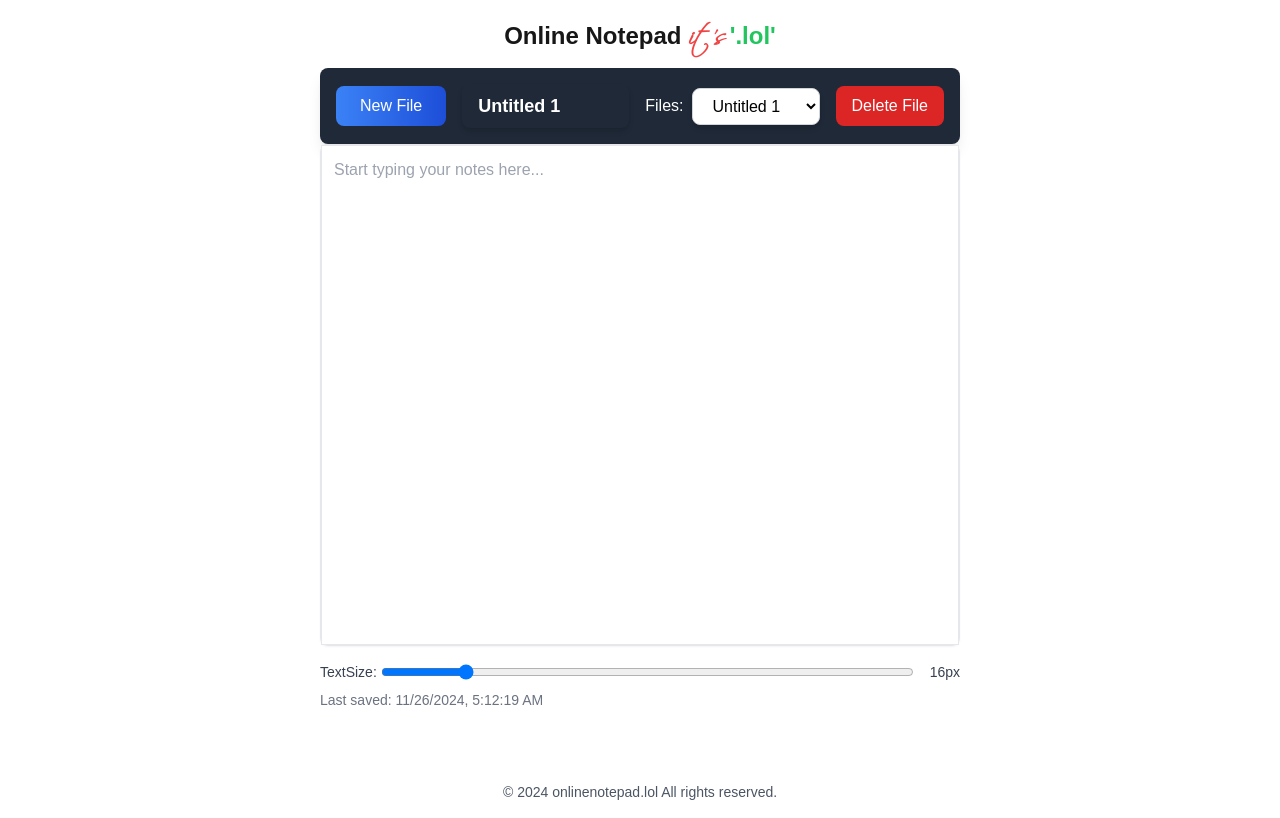
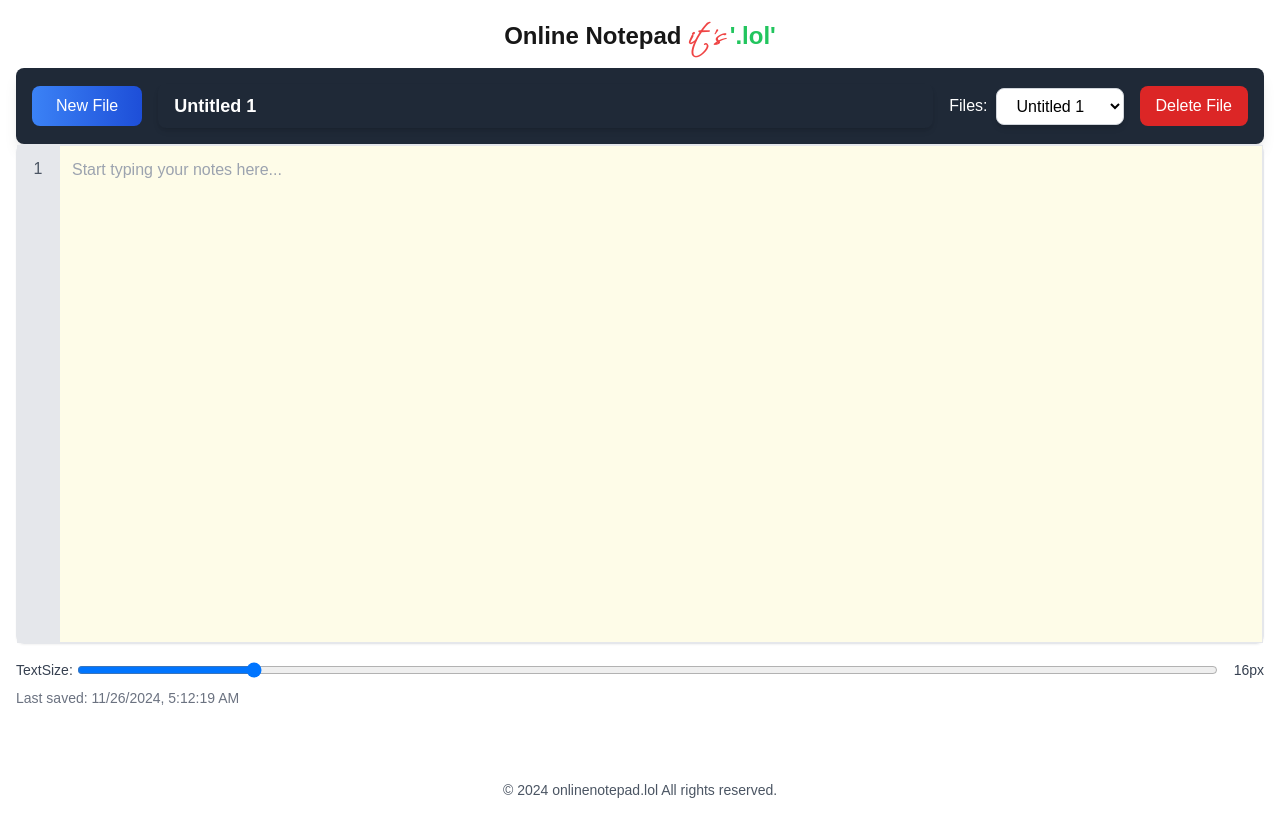
Before and after one commit to aajinn/onlinenotepad.lol, a Next.js app: page /notepad in a window 1280 px wide. Both pictures are taken after a click on the button "New File". Built offline with nearby package versions, Linux system fonts and the light colour scheme.

Commit message:
added index for lines

```diff
--- a/app/components/Notepad.tsx
+++ b/app/components/Notepad.tsx
@@ -23,6 +23,7 @@ export default function Notepad() {
             lastSaved: string;
         }[]
     >([]);
+
     const [
         currentFileId,
         setCurrentFileId,
@@ -33,8 +34,10 @@ export default function Notepad() {
         useRef<HTMLTextAreaElement>(
             null,
         );
+    const lineNumbersRef =
+        useRef<HTMLDivElement>(null);
 
-    // Load files from localStorage on mount
+    // Load files and text size from localStorage
     useEffect(() => {
         const savedFiles =
             localStorage.getItem(
@@ -68,7 +71,6 @@ export default function Notepad() {
         }
     }, []);
 
-    // Save files to localStorage whenever they change
     useEffect(() => {
         localStorage.setItem(
             'notepadFiles',
@@ -76,7 +78,6 @@ export default function Notepad() {
         );
     }, [files]);
 
-    // Save text size to localStorage when it changes
     useEffect(() => {
         localStorage.setItem(
             'textSize',
@@ -84,7 +85,6 @@ export default function Notepad() {
         );
     }, [textSize]);
 
-    // Create a new file
     const createNewFile = () => {
         const newFile = {
             id: Date.now().toString(),
@@ -99,7 +99,6 @@ export default function Notepad() {
         setCurrentFileId(newFile.id);
     };
 
-    // Update current file content
     const updateCurrentFileContent = (
         newContent: string,
     ) => {
@@ -119,7 +118,6 @@ export default function Notepad() {
         );
     };
 
-    // Update current file name
     const updateCurrentFileName = (
         newName: string,
     ) => {
@@ -136,7 +134,6 @@ export default function Notepad() {
         );
     };
 
-    // Delete the current file
     const deleteCurrentFile = () => {
         if (!currentFileId) return;
         const updatedFiles =
@@ -153,14 +150,33 @@ export default function Notepad() {
         );
     };
 
-    // Get the current file
     const currentFile = files.find(
         (file) =>
             file.id === currentFileId,
     );
 
+    const getLineNumbers = (
+        content: string,
+    ) => {
+        const lines =
+            content.split('\n');
+        return lines.map(
+            (_, index) => index + 1,
+        );
+    };
+
+    const syncScroll = () => {
+        if (
+            textareaRef.current &&
+            lineNumbersRef.current
+        ) {
+            lineNumbersRef.current.scrollTop =
+                textareaRef.current.scrollTop;
+        }
+    };
+
     return (
-        <div className="container mx-auto p-4 max-w-full md:max-w-2xl">
+        <div className="w-full p-4 max-w-full">
             <h1 className="text-2xl font-bold mb-4 text-center">
                 Online Notepad{' '}
                 <span
@@ -186,9 +202,8 @@ export default function Notepad() {
                     &apos;.lol&apos;
                 </Link>
             </h1>
-
             {/* File Management */}
-            <div className="flex flex-col md:flex-row justify-between items-center bg-gray-800 p-4 rounded-lg shadow-lg">
+            <div className="flex flex-col md:flex-row justify-between items-center bg-gray-800 p-4 rounded-lg shadow-lg ">
                 <button
                     onClick={
                         createNewFile
@@ -264,9 +279,47 @@ export default function Notepad() {
                     Delete File
                 </button>
             </div>
+            {/* Text Area with Line Numbers */}
 
-            {/* Text Area */}
-            <div className="flex flex-col md:flex-row border rounded-lg shadow-sm ">
+            <div className="flex flex-col md:flex-row border rounded-lg shadow-sm h-[500px]">
+                {/* Line numbers column */}
+                <div
+                    ref={lineNumbersRef}
+                    className="flex flex-col bg-gray-200 p-3 overflow-y-auto "
+                    style={{
+                        width: '42px',
+                        height: '100%',
+                        scrollbarWidth:
+                            'none',
+                        msOverflowStyle:
+                            'none',
+                        scrollBehavior:
+                            'smooth',
+                    }}
+                    onScroll={
+                        syncScroll
+                    }>
+                    {currentFile &&
+                        getLineNumbers(
+                            currentFile.content,
+                        ).map(
+                            (
+                                lineNumber,
+                            ) => (
+                                <span
+                                    key={
+                                        lineNumber
+                                    }
+                                    className="text-gray-600 block text-center">
+                                    {
+                                        lineNumber
+                                    }
+                                </span>
+                            ),
+                        )}
+                </div>
+
+                {/* Textarea area */}
                 <textarea
                     ref={textareaRef}
                     value={
@@ -279,11 +332,16 @@ export default function Notepad() {
                                 .value,
                         )
                     }
+                    onScroll={
+                        syncScroll
+                    } // Sync scroll on textarea scroll
                     style={{
                         fontSize:
                             textSize,
+                        scrollBehavior:
+                            'smooth',
                     }}
-                    className="flex-1 h-[300px] md:h-[500px] p-3 border resize-none text-black overflow-y-scroll"
+                    className="bg-yellow-50 w-full flex-1 p-3 border resize-none text-black overflow-y-auto"
                     placeholder="Start typing your notes here..."
                 />
             </div>
@@ -313,7 +371,6 @@ export default function Notepad() {
                     {textSize}px
                 </span>
             </div>
-
             <div className="mt-2 text-sm text-gray-500">
                 Last saved:{' '}
                 {currentFile?.lastSaved ||
```
